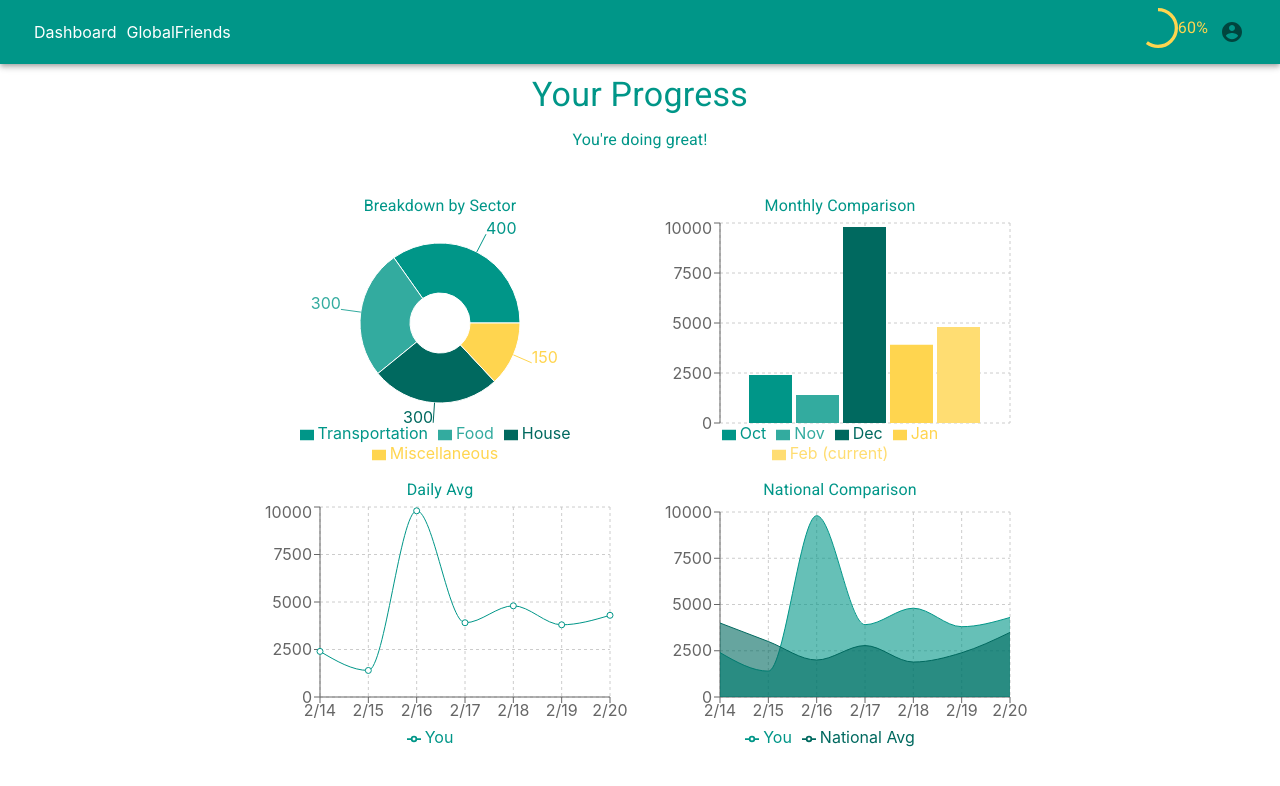
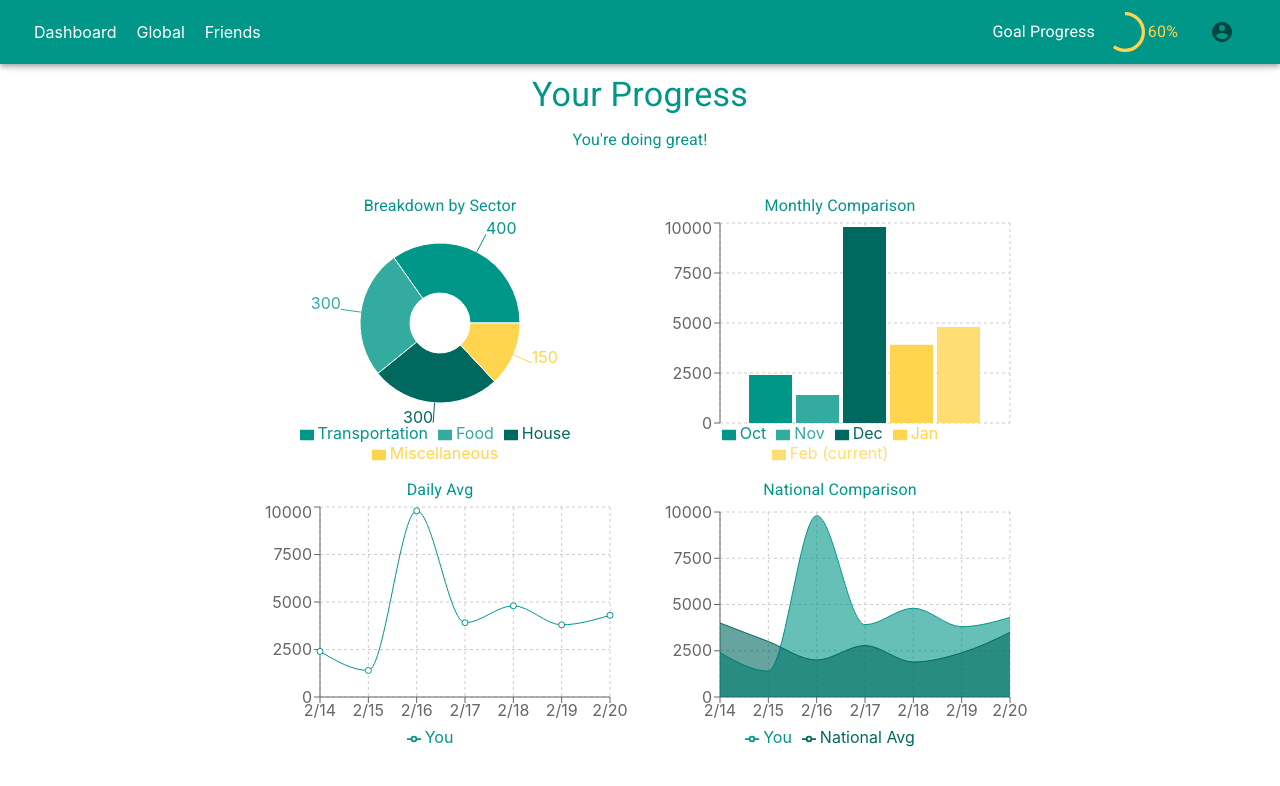
Before and after one commit to Yaffoman/SD_HACKS_2021_Frontend, a React (Create React App) app: page / in a window 1280 px wide. Shown: the top 786 px of the page. Built offline with nearby package versions, Linux system fonts and the light colour scheme.

Commit message:
navbar updated

```diff
--- a/src/components/Navbar/Navbar.js
+++ b/src/components/Navbar/Navbar.js
@@ -10,6 +10,7 @@ import styles from "./Navbar.module.css";
 import Menu from "@material-ui/core/Menu";
 import MenuItem from "@material-ui/core/MenuItem";
 import Grid from "@material-ui/core/Grid";
+import Typography from "@material-ui/core/Typography";
 import Progress from "../Progress/Progress";
 
 function ProfileMenu() {
@@ -25,7 +26,7 @@ function ProfileMenu() {
   };
 
   return (
-    <div>
+    <div className={styles.navbarItem}>
       <IconButton onClick={handleClick}>
         <AccountCircle />
       </IconButton>
@@ -60,18 +61,21 @@ function LoggedIn() {
         <Link component={RouterLink} to="/" color="inherit" className={styles.navbarItem}>
           Dashboard
         </Link>
-        <Link component={RouterLink} to="/Global" color="inherit">
+        <Link component={RouterLink} to="/Global" color="inherit" className={styles.navbarItem}>
           Global
         </Link>
-        <Link component={RouterLink} to="/Friends" color="inherit">
+        <Link component={RouterLink} to="/Friends" color="inherit" className={styles.navbarItem}>
           Friends
         </Link>
       </div>
 
       <div className={styles.rightAligned}>
-        <Grid item>
-          <Progress percentage={60} />
-        </Grid>
+        <div className={styles.progress}>
+          <Typography>Goal Progress</Typography>
+          <Grid item className={styles.navbarItem}>
+            <Progress percentage={60} />
+          </Grid>
+        </div>
         <ProfileMenu />
       </div>
     </>
--- a/src/components/Navbar/Navbar.module.css
+++ b/src/components/Navbar/Navbar.module.css
@@ -15,6 +15,13 @@
   padding-left: auto;
 }
 
+.progress {
+  display: flex;
+  justify-content: space-between;
+  align-items: center;
+  padding-left: auto;
+}
+
 .navbarItem {
   padding-left: 10px;
   padding-right: 10px;
--- a/src/components/Progress/Progress.js
+++ b/src/components/Progress/Progress.js
@@ -2,7 +2,8 @@ import React from "react";
 import CircularProgress from "@material-ui/core/CircularProgress";
 import Box from "@material-ui/core/Box";
 import Typography from "@material-ui/core/Typography";
-import Grid from '@material-ui/core/Grid';
+import Grid from "@material-ui/core/Grid";
+import styles from "./Progress.module.css";
 
 export default function Progress({ percentage }) {
   return (
@@ -13,14 +14,16 @@ export default function Progress({ percentage }) {
           variant={"determinate"}
           value={percentage}
         />
-        </Box>
+      </Box>
+      <div className={styles.label}>
         <Box position="relative" alignItems="center" justifyContent="center">
           <Typography
             variant="subtitle1"
             component="div"
             color="secondary"
           >{`${Math.round(percentage)}%`}</Typography>
-      </Box>
+        </Box>
+      </div>
     </Grid>
   );
 }
--- /dev/null
+++ b/src/components/Progress/Progress.module.css
@@ -0,0 +1,3 @@
+.label {
+  margin-left: 3px;
+}
```
